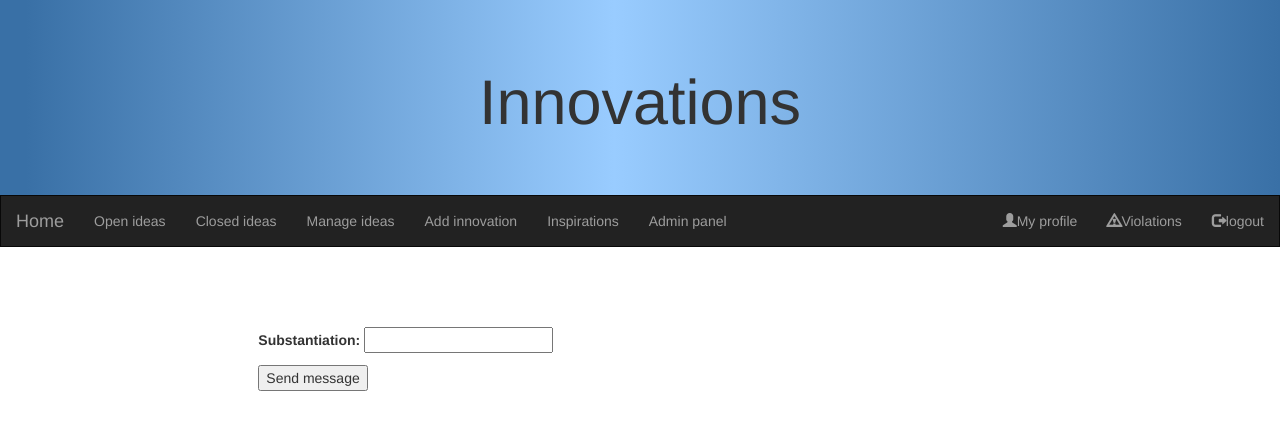
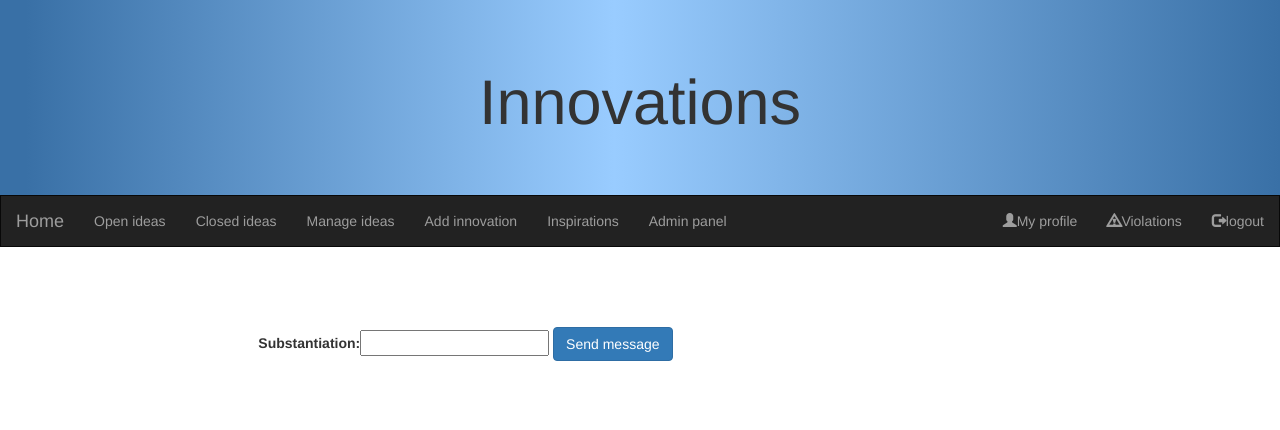
Before and after one commit to maciej3031/apsi_innovations, a Django app: page /innovations/report_violation/8 in a window 1280 px wide. Shown: the top 430 px of the page. Run offline with Django 3.2, Linux system fonts and the light colour scheme; a user stored in the database is signed in; some libraries are stand-ins or nearby versions.

Commit message:
Report form - bootstrap

```diff
--- a/apsi_innovations/templates/innovations/report_violation.html
+++ b/apsi_innovations/templates/innovations/report_violation.html
@@ -1,9 +1,9 @@
 {% extends 'base.html' %}
-
+{% load bootstrap_tags %}
 {% block content %}
   <form action="" method="post" enctype="multipart/form-data">
     {% csrf_token %}
-    {{ form.as_p }}
-    <input type="submit" value="Send message"/>
+    {{ form|as_bootstrap}}
+    <button type="submit" class="btn btn-primary">Send message</button>
   </form>
 {% endblock %}
```
